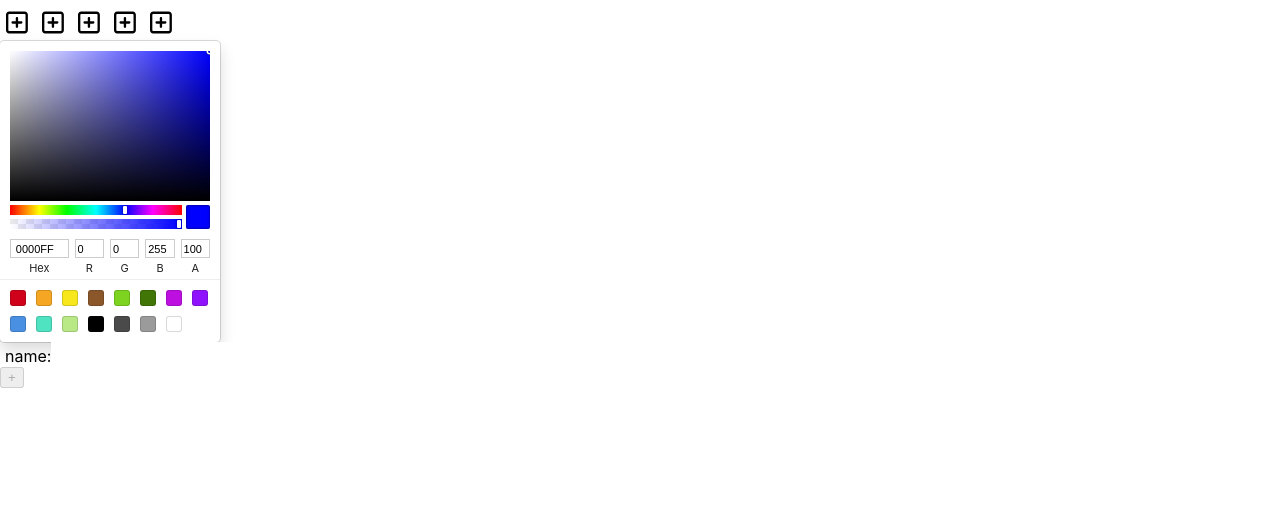
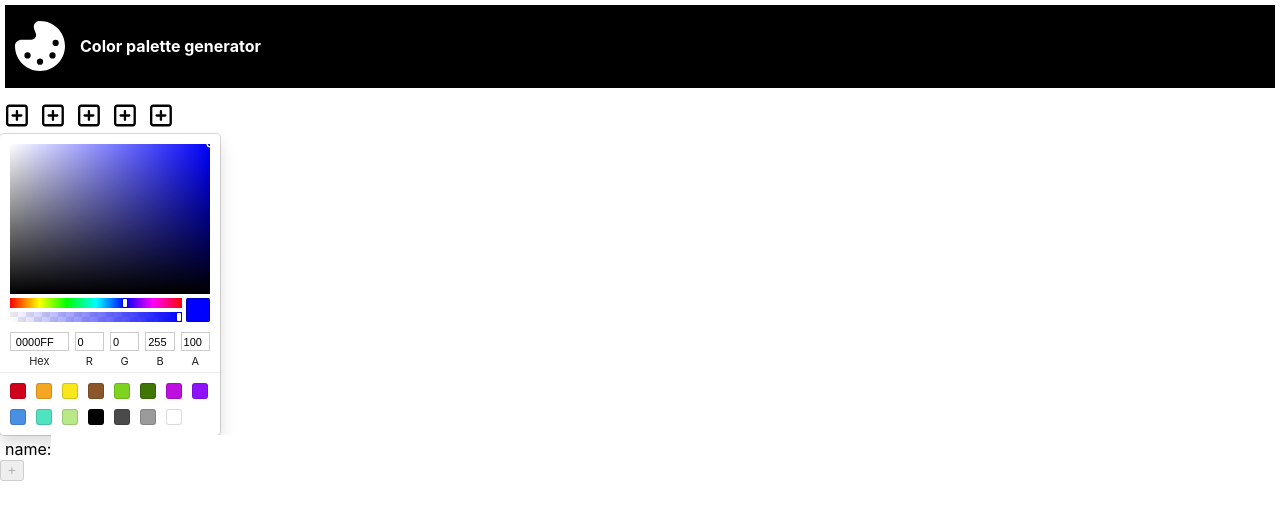
Before and after one commit to IgorLuzarraga/color-selector-react, a React (Create React App) app: page / in a window 1280 px wide. Shown: the top 520 px of the page. Built offline with nearby package versions, Linux system fonts and the light colour scheme.

Commit message:
add Header component

```diff
--- a/src/App.js
+++ b/src/App.js
@@ -5,11 +5,13 @@ import ColorPicker from './components/colorPicker/ColorPicker';
 import ColorSelectionSavedList from './components/colorSelectionSavedList/ColorSelectionSavedList'
 import SaveColorSelection from './components/saveColorSelection/SaveColorSelection';
 import ColorSelectionName from './components/colorSelectionName/ColorSelectionName';
+import Header from './components/header/Header';
 
 function App() {
   return (
     <div className="App">
       <header className="App-header">
+        <Header />
         <ActiveColorSelection />
         <ColorPicker />
         <ColorSelectionName />
--- /dev/null
+++ b/src/components/header/Header.js
@@ -0,0 +1,25 @@
+import React from 'react';
+import { faPalette } from "@fortawesome/free-solid-svg-icons";
+import { FontAwesomeIcon } from "@fortawesome/react-fontawesome";
+import './header.css'
+
+// const componentStyle = {
+//     display: 'flex',
+//     'flex-direction': 'row',
+//     margin: '5px',
+//     gap: '10px'
+// }
+
+const Header = () => {
+    return(
+        <header className='header'>
+            <FontAwesomeIcon
+                icon={faPalette}
+                className='palette fa-rotate-180'
+            />
+            <h4>Color palette generator</h4>
+        </header>
+    )
+}
+
+export default Header;
--- /dev/null
+++ b/src/components/header/header.css
@@ -0,0 +1,18 @@
+.header {
+    display: flex;
+    flex-direction: row;
+    margin: 5px;
+    padding: 10px;
+    /* border: 2px solid black; */
+    background-color: black;
+    align-items:center;
+    color: white;
+    gap: 15px;
+}
+
+.palette {
+    color: white;
+    background: black;
+    font-size: 50px;
+    vertical-align:middle;
+}
```
